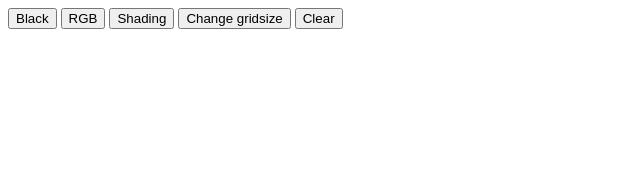
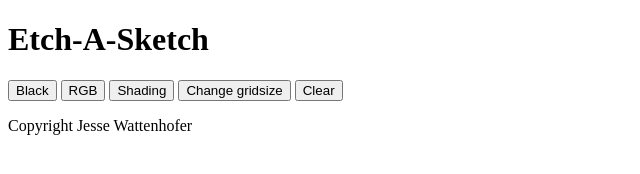
Before and after one commit to realjesse/etch_a_sketch, a plain HTML site: page index.html in a window 1280 px wide. Shown: the whole page, without its empty margins (0-640 px from the left). Drawn offline with Linux system fonts and the light colour scheme.

Commit message:
Add text to header and footer

```diff
--- a/index.html
+++ b/index.html
@@ -12,7 +12,7 @@
     <div class="vertical container centered">
         <!-- header -->
         <div class="horizontal container centered">
-
+            <h1>Etch-A-Sketch</h1>
         </div>
 
         <!-- content -->
@@ -34,7 +34,7 @@
 
         <!-- footer-->
         <div class="horizontal container centered">
-
+            <p>Copyright Jesse Wattenhofer</p>
         </div>
     </div>
 </body>
```
